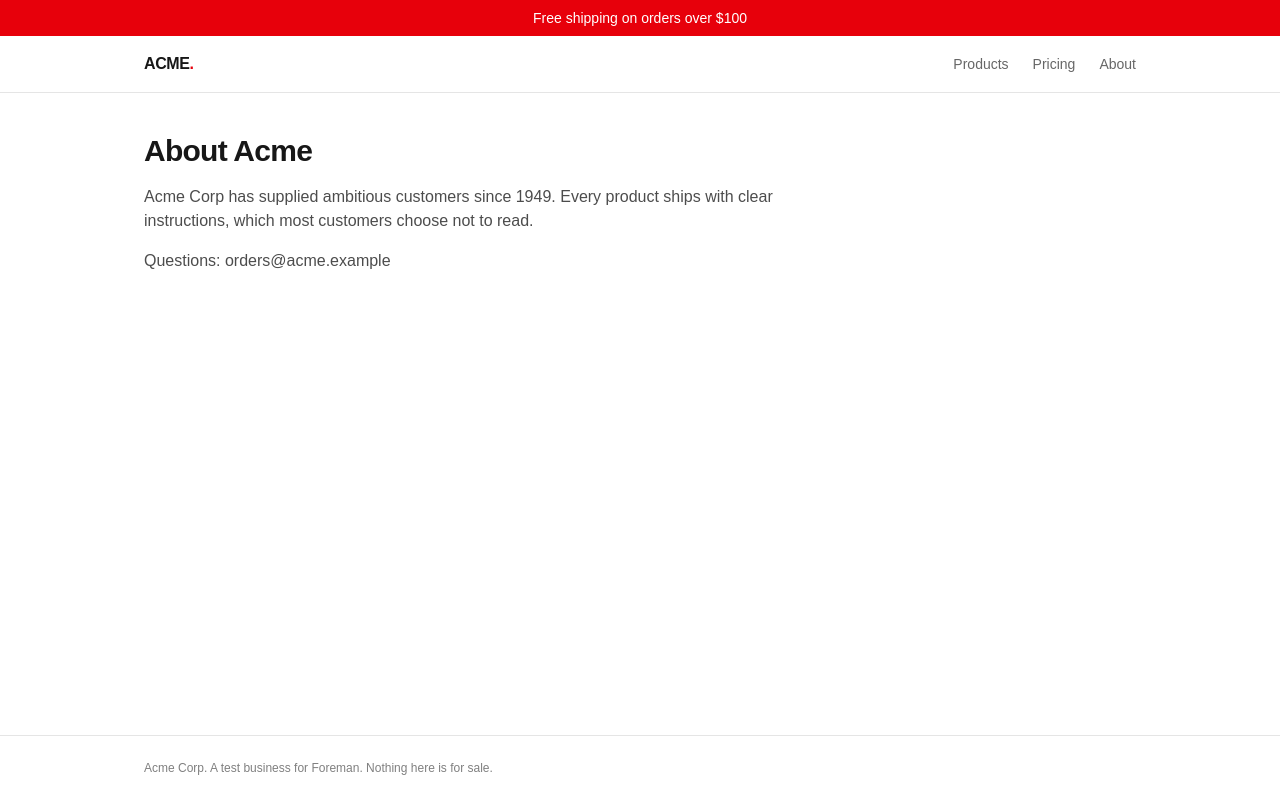
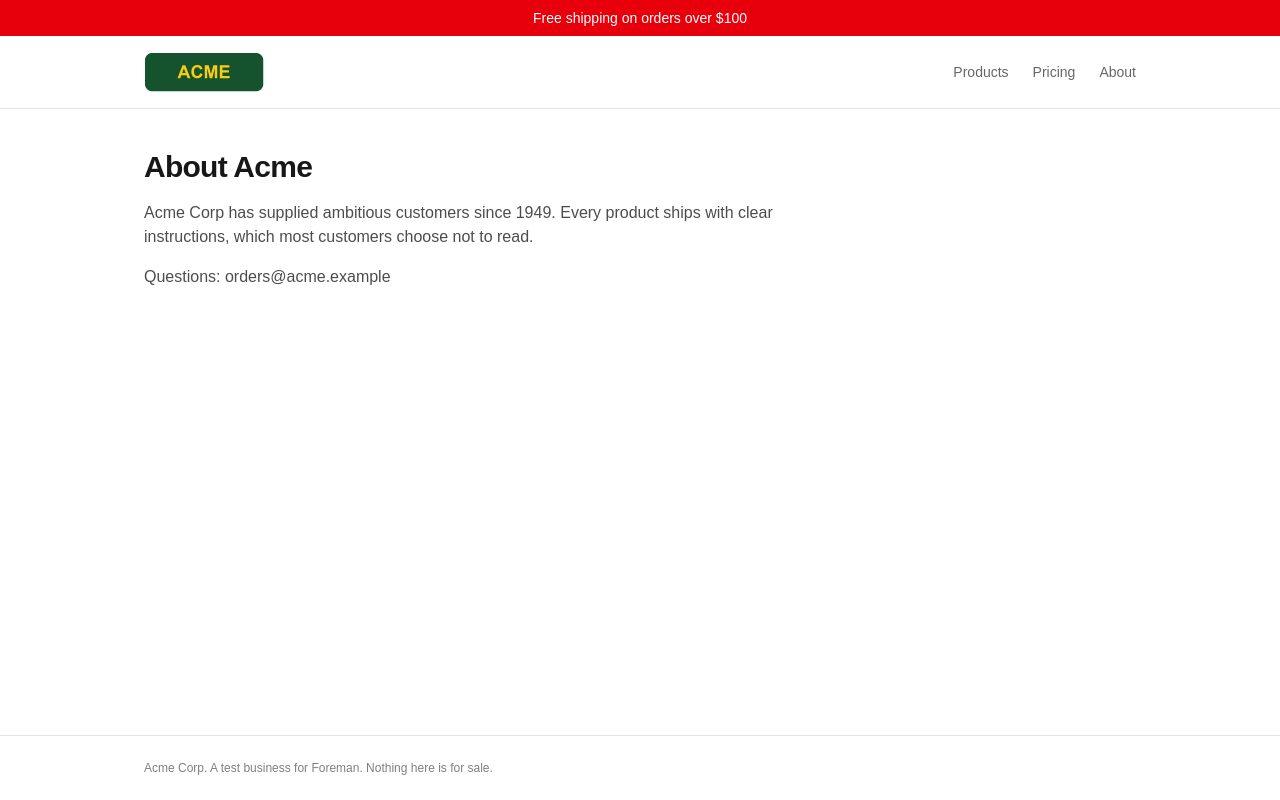
Before and after one commit to entrpy-co/acme-corp, a Next.js app: page /about in a window 1280 px wide. Built offline with nearby package versions, Linux system fonts and the light colour scheme.

Commit message:
TEST-MH7DA: Replace header text name with Acme logo image (#6)
Requested in Foreman TEST-MH7DA.

Co-authored-by: Foreman <foreman@entrpy.co>

```diff
--- a/app/layout.tsx
+++ b/app/layout.tsx
@@ -1,4 +1,5 @@
 import type { Metadata } from "next";
+import Image from "next/image";
 import Link from "next/link";
 import { Geist, Geist_Mono } from "next/font/google";
 import "./globals.css";
@@ -20,8 +21,8 @@ export default function RootLayout({ children }: LayoutProps<"/">) {
         </div>
         <header className="border-b border-black/10">
           <nav className="mx-auto flex max-w-5xl items-center gap-6 px-4 py-4 text-sm">
-            <Link href="/" className="mr-auto text-base font-semibold tracking-tight">
-              ACME<span className="text-red-600">.</span>
+            <Link href="/" className="mr-auto">
+              <Image src="/acme-logo.png" alt="Acme" width={120} height={40} loading="eager" className="h-10 w-auto" />
             </Link>
             <Link href="/" className="text-black/60 hover:text-black">Products</Link>
             <Link href="/pricing" className="text-black/60 hover:text-black">Pricing</Link>
```
Also changed, not shown: public/acme-logo.png (added).
